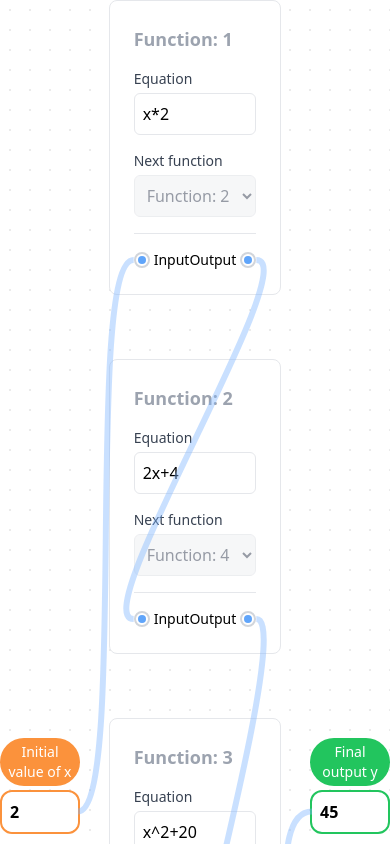
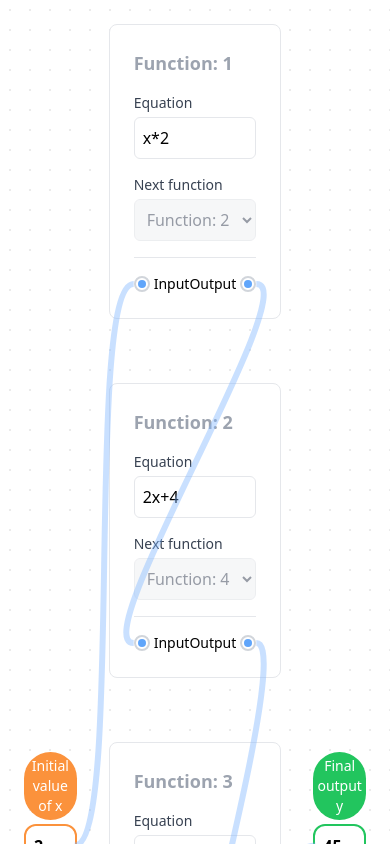
Before and after one commit to pranavgoel29/functional-chaining, a React (Vite) app: page / in a window 390 px wide. Shown: the top 844 px of the page. Built offline with nearby package versions, Linux system fonts and the light colour scheme.

Commit message:
Refactor layout in App component for improved spacing and responsiveness

```diff
--- a/src/App.tsx
+++ b/src/App.tsx
@@ -13,7 +13,6 @@ const App: React.FC = () => {
   const handleInputChange = (value: number) => {
     setInputValue(value);
   };
-
 
   // This is the connectors that connects the nodes in the function chain.
   const connector = useMemo(() => {
@@ -51,10 +50,10 @@ const App: React.FC = () => {
   }, [functions]);
 
   return (
-    <div className="min-h-screen flex justify-center items-center gap-8">
+    <div className="min-h-screen flex justify-center items-center p-6 gap-8">
       <ValueComponent isInput value={inputValue} onChange={handleInputChange} />
 
-      <div className="grid grid-cols-1 md:grid-cols-3 gap-16 justify-items-center">
+      <div className="flex flex-wrap gap-16 justify-center w-8/12">
         {functions.map((func) => (
           <FunctionCard
             key={func.id}
```
